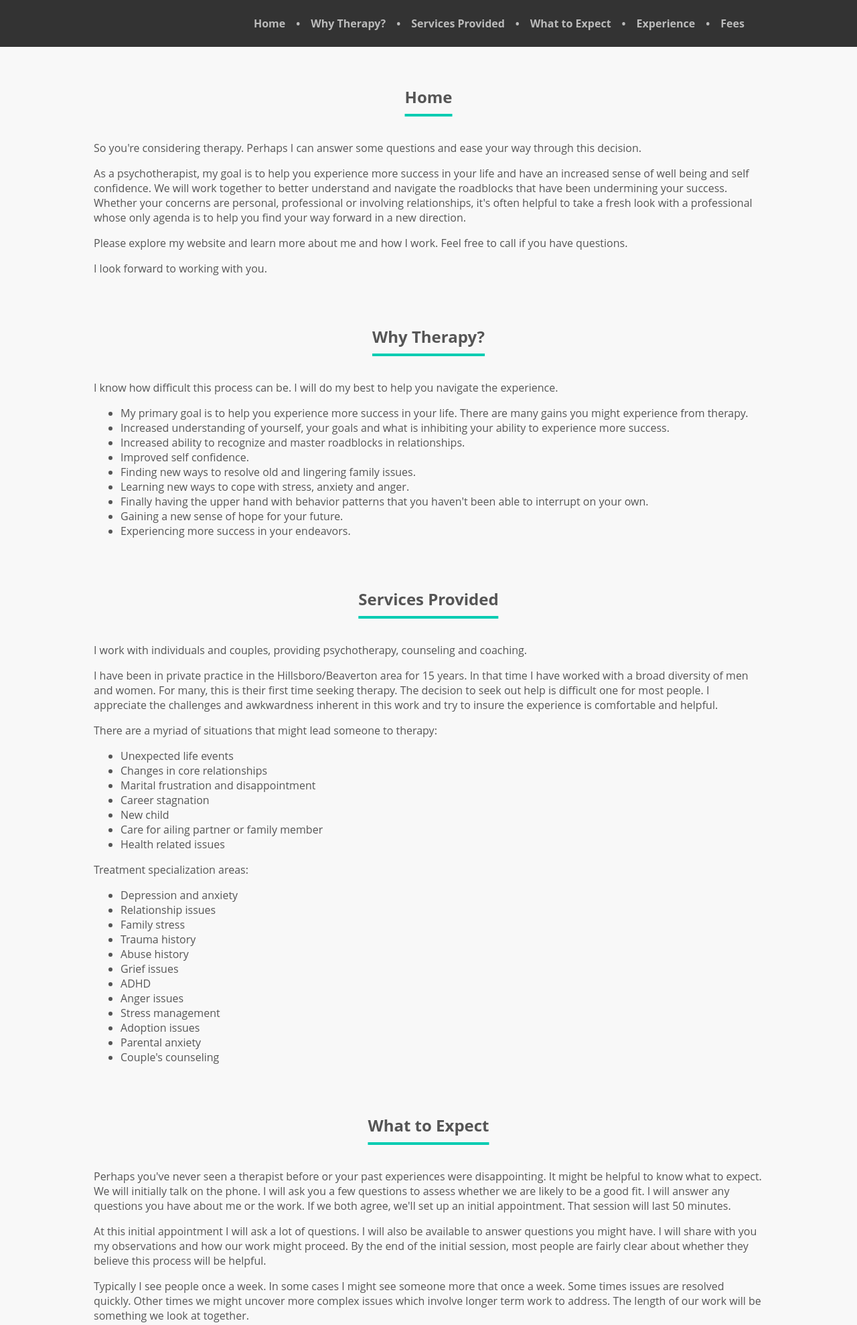
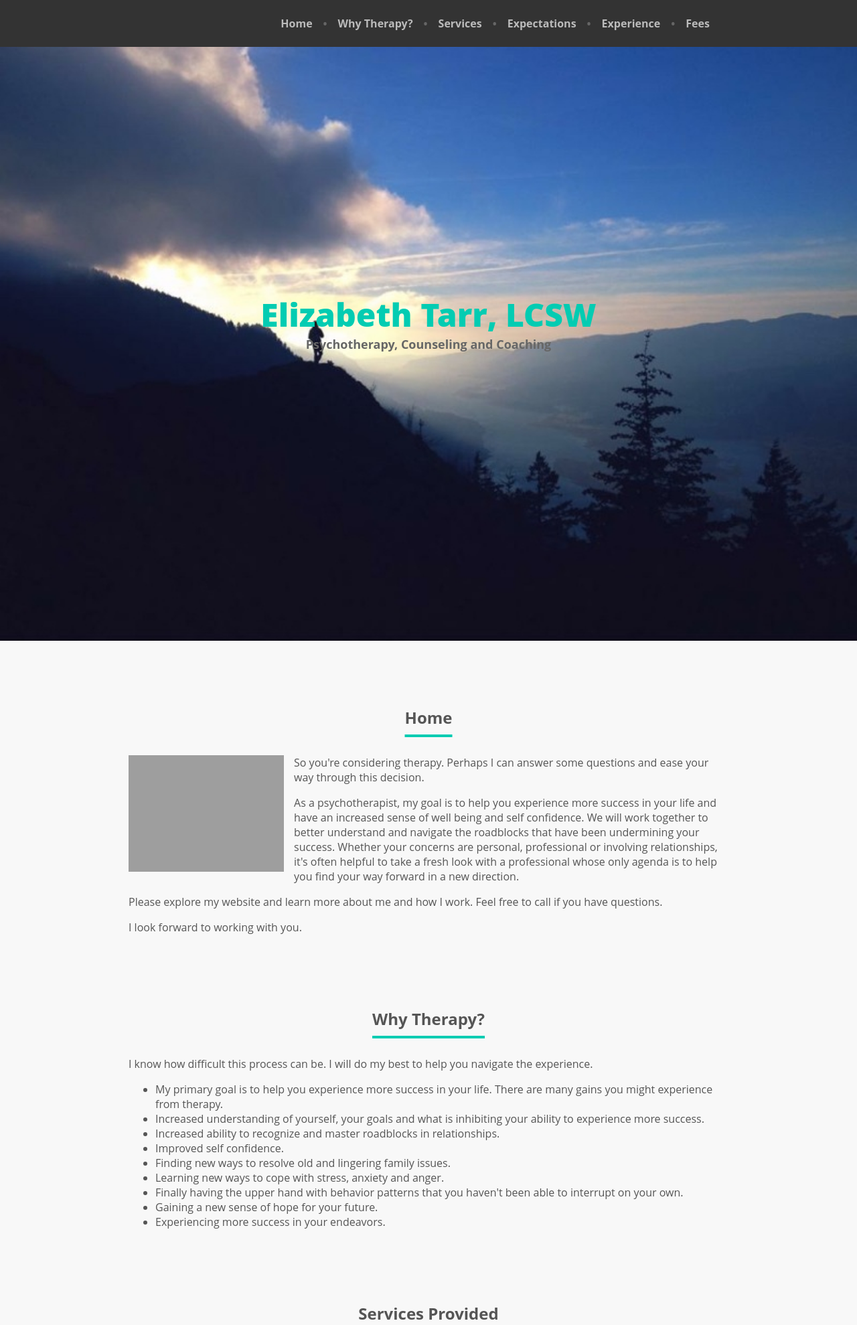
Before and after one commit to mdiller/etarr-web, a PHP site: page / in a window 1280 px wide. Shown: the top 1979 px of the page at 67% size. Run offline with PHP 8.4, Linux system fonts and the light colour scheme; grey boxes are pictures that could not be loaded.

Commit message:
added the images and more basic stuff

```diff
--- a/base.css
+++ b/base.css
@@ -1,8 +1,9 @@
 :root {
 	--topbar-color: #333333;
-	--highlight-color: rgb(2, 204, 178);
-	--text-color: rgb(85, 85, 85);
+	--highlight-color: #02ccb2;
+	--text-color: #555555;
 	--background-color: #f8f8f8;
+	--content-size: 70%;
 	--header-size: 70px;
 }
 
@@ -22,7 +23,7 @@ html, body {
 	background-color: var(--topbar-color);
 	height: var(--header-size);
 	width: 100%;
-	color: rgb(187, 187, 187);
+	color: #bbbbbb;
 }
 
 .navbar ul {
@@ -40,7 +41,7 @@ html, body {
 }
 
 .navbar > div {
-	max-width: 1000px;
+	max-width: var(--content-size);
 	margin: auto;
 }
 
@@ -51,29 +52,68 @@ html, body {
 
 .navdiv li a {
 	display: block;
-	color: rgb(187, 187, 187);
+	color: #bbbbbb;
 	text-decoration: none;
+}
+
+.navdiv li:nth-child(even) {
+	color: #666666;
 }
 
 .navdiv a:hover {
 	color: var(--highlight-color);
 }
 
+#title {
+	position: relative;
+}
+
+#title > div {
+	position: absolute;
+	left: 50%;
+	top: 50%;
+	transform: translate(-50%, -50%);
+	color: #666666;
+	text-align: center;
+	font-size: 18px;
+	font-weight: 700;
+}
+
+#title h1 {
+	color: var(--highlight-color);
+	font-size: 48px;
+	font-weight: 800;
+	margin: 0px;
+}
+
+#title img {
+	object-fit: cover;
+	width: 100%;
+}
+
 h2 {
-	padding-top: 50px;
-	margin-top: 0px;
-	margin-bottom: 20px;
-	position: relative;
+	position: absolute;
 	display: inline-block;
+	top: 65px;
 	left: 50%;
 	transform: translate(-50%, 0);
 	line-height: 50px;
 	border-bottom: 4px solid var(--highlight-color);
 }
 
+.section {
+	position: relative;
+	padding-top: 150px;
+}
+
 #content {
 	position: relative;
-	max-width: 1000px;
+	max-width: var(--content-size);
 	margin: auto;
-	margin-top: var(--header-size);
 }
+
+#faceimg {
+	width: 232px;
+	margin-right: 15px;
+	margin-bottom: 15px;
+}
--- a/index.php
+++ b/index.php
@@ -5,8 +5,21 @@ include "templates/header.php";
 // if(isset($_GET['page'])) {
 // 	$page_url = $_GET['page'];
 // }
+// echo "<img src=\"images/" . $page_info['image'] . "\">";
+?>
+<div id="title">
+	<img src="<?php echo "images/hiker.jpg" . "\""; ?>">
+	<div>
+		<h1>Elizabeth Tarr, LCSW</h1>
+		Psychotherapy, Counseling and Coaching
+	</div>
+</div>
 
-// echo "<img src=\"images/" . $page_info['image'] . "\">";
+
+<!-- Page Content -->
+<div id="content">
+<?php
+
 
 foreach($page_infos as $page) {
 ?>
@@ -20,3 +33,4 @@ foreach($page_infos as $page) {
 
 include "templates/footer.php";
 ?>
+</div>
--- a/pages/home.php
+++ b/pages/home.php
@@ -1,4 +1,6 @@
+
 <p>
+	<img id="faceimg" align="left" src="images/face.jpg" />
 So you're considering therapy.  Perhaps I can answer some questions and ease your way through this decision.
 </p>
 <p>
--- a/pages_info.json
+++ b/pages_info.json
@@ -4,6 +4,7 @@
 		"image": "oak.png",
 		"image_cred": "Grace Diller",
 		"title": "Home",
+		"navbar": "Home",
 		"content": "home.php"
 	},
 	{
@@ -11,6 +12,7 @@
 		"image": "wave.jpg",
 		"image_cred": "Birdie Hunter",
 		"title": "Why Therapy?",
+		"navbar": "Why Therapy?",
 		"content": "why_therapy.php"
 	},
 	{
@@ -18,6 +20,7 @@
 		"image": "wave2.jpg",
 		"image_cred": "Birdie Hunter",
 		"title": "Services Provided",
+		"navbar": "Services",
 		"content": "services.php"
 	},
 	{
@@ -25,6 +28,7 @@
 		"image": "sunbeams.jpg",
 		"image_cred": "Birdie Hunter",
 		"title": "What to Expect",
+		"navbar": "Expectations",
 		"content": "what_to_expect.php"
 	},
 	{
@@ -32,6 +36,7 @@
 		"image": "sitting.jpg",
 		"image_cred": "Birdie Hunter",
 		"title": "Experience",
+		"navbar": "Experience",
 		"content": "experience.php"
 	},
 	{
@@ -39,6 +44,7 @@
 		"image": "sunset.jpg",
 		"image_cred": "Birdie Hunter",
 		"title": "Fees",
+		"navbar": "Fees",
 		"content": "fees.php"
 	}
 ]
--- a/templates/footer.php
+++ b/templates/footer.php
@@ -1,5 +1,3 @@
-	</div>
-	<!-- /.container -->
 </body>
 
 </html>
--- a/templates/header.php
+++ b/templates/header.php
@@ -29,7 +29,7 @@ define("SITE_URL", "http://" . $_SERVER['SERVER_NAME']);
 							echo "<li>&#8226;</li>";
 						}
 						$first = false;
-						echo "<li><a href=\"#" . $page['url'] . "\">" . $page['title'] . "</a></li>";
+						echo "<li><a href=\"#" . $page['url'] . "\">" . $page['navbar'] . "</a></li>";
 
 					}
 					?>
@@ -41,6 +41,3 @@ define("SITE_URL", "http://" . $_SERVER['SERVER_NAME']);
 		</div>
 		<!-- /.navbar-collapse -->
 	</nav>
-
-	<!-- Page Content -->
-	<div id="content">
```
Also changed, not shown: images/hiker.jpg (added), 1 other file.
